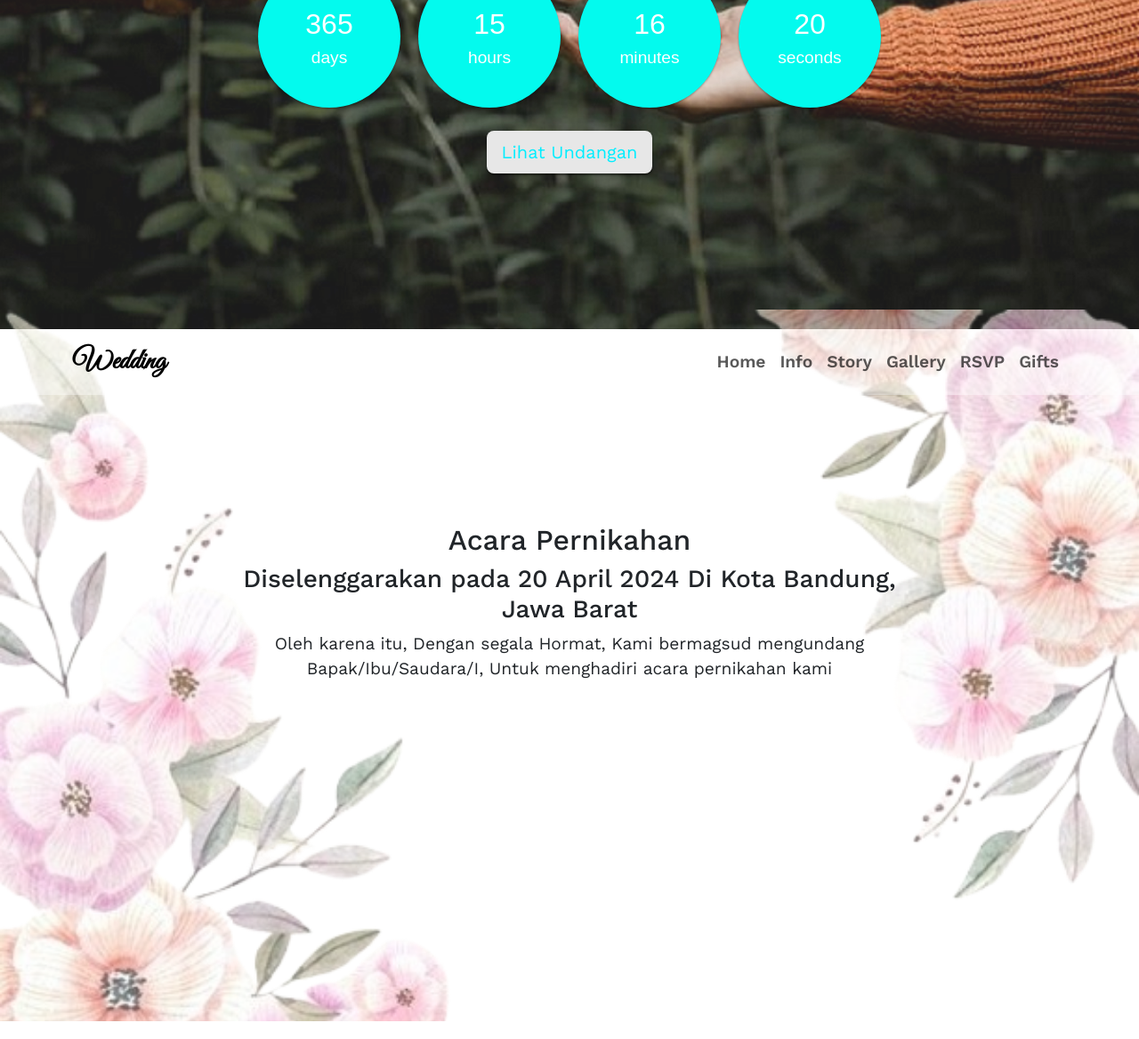
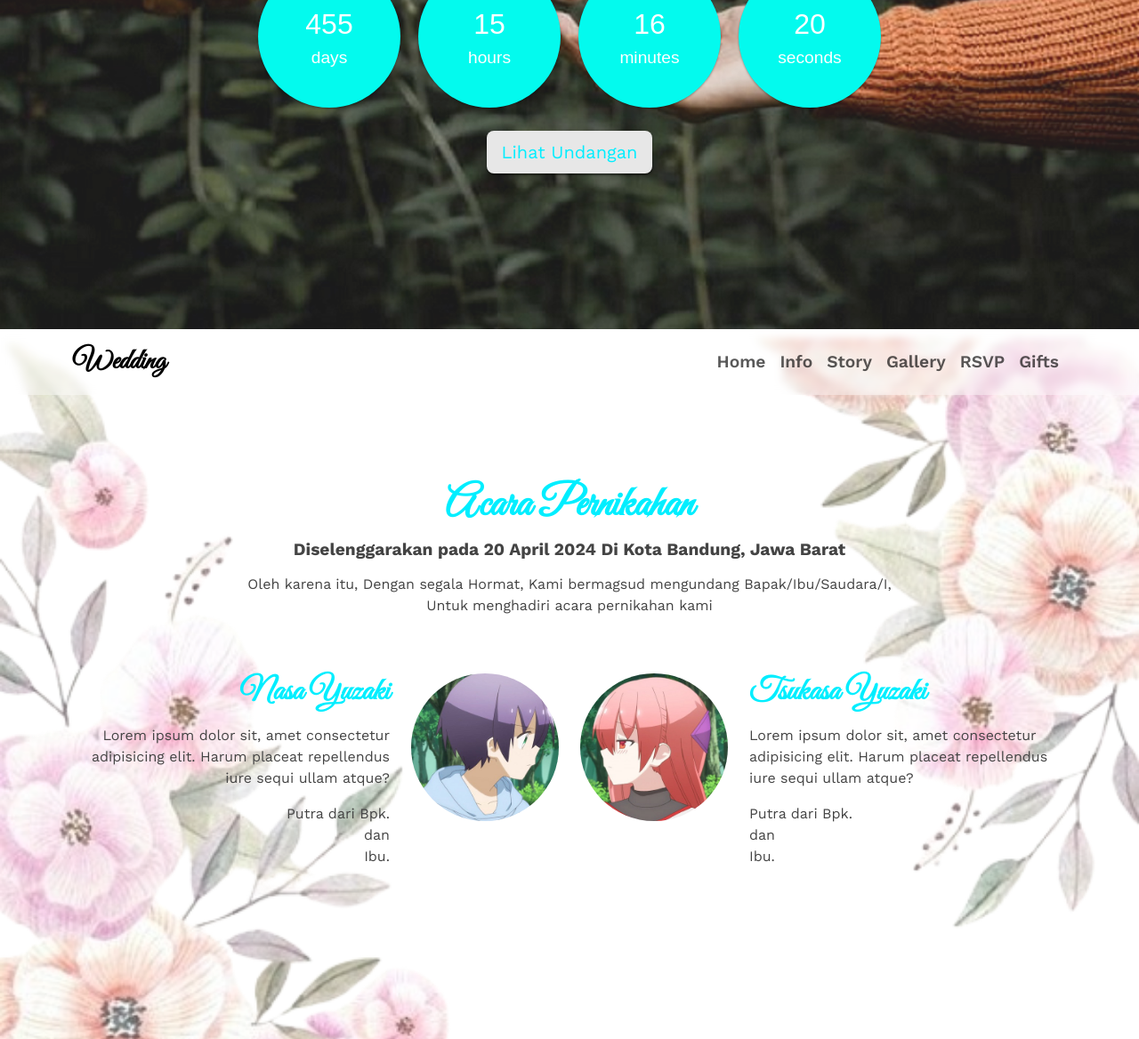
Before and after one commit to taufiqalif/wedding, a plain HTML site: page index.html in a window 1280 px wide. Shown: the part 430-1598 px from the top of the page at 89% size. Drawn offline with nearby package versions, Linux system fonts and the light colour scheme.

Commit message:
create img

```diff
--- a/index.html
+++ b/index.html
@@ -67,6 +67,36 @@
             acara pernikahan kami</p>
         </div>
       </div>
+
+      <div class="row couple mt-5">
+        <div class="col-lg-6">
+          <div class="row">
+            <div class="col-8 text-end">
+              <h3>Nasa Yuzaki</h3>
+              <p>Lorem ipsum dolor sit, amet consectetur adipisicing elit. Harum placeat repellendus iure sequi ullam
+                atque?</p>
+              <p>Putra dari Bpk. <br> dan <br> Ibu. </p>
+            </div>
+            <div class="col-4">
+              <img src="img/nasaXtsukasa1.jpg" alt="Nasa Yuzaki" class="img-resposive rounded-circle">
+            </div>
+          </div>
+        </div>
+
+        <div class="col-lg-6">
+          <div class="row">
+            <div class="col-4">
+              <img src="img/nasaXtsukasa2.jpg" alt="Tsukasa Yuzaki" class="img-resposive rounded-circle">
+            </div>
+            <div class="col-8 text-start">
+              <h3>Tsukasa Yuzaki</h3>
+              <p>Lorem ipsum dolor sit, amet consectetur adipisicing elit. Harum placeat repellendus iure sequi ullam
+                atque?</p>
+              <p>Putra dari Bpk. <br> dan <br> Ibu. </p>
+            </div>
+          </div>
+        </div>
+      </div>
     </div>
   </section>
 
@@ -78,7 +108,7 @@
     // untuk mengatur tanggal wedding
     simplyCountdown('.simply-countdown', {
       year: 2025, // required
-      month: 1, // required
+      month: 4, // required
       day: 21, // required
       hours: 8, // Default is 0 [0-23] integer
 
--- a/style.css
+++ b/style.css
@@ -59,6 +59,11 @@ body{
 
 .mynavbar{
   background-color: rgba(255, 255, 255, 0.4) !important;
+  backdrop-filter: blur(4px);
+}
+
+.mynavbar .offcanvas{
+  height: 100vh;
 }
 
 .mynavbar .navbar-brand, .mynavbar .offcanvas-title{
@@ -76,9 +81,41 @@ body{
   background-image: url(img/09.png);
   background-size: cover;
   min-height: 100vh;
-  margin-top: -6rem;
-  padding-top: 15rem;
+  margin-top: -4rem;
+  padding-top: 10rem;
   padding-bottom: 5rem;
+}
+
+.home h2{
+  color: var(--btn);
+  font-family: "Great Vibes", cursive;
+  font-size: 3rem;
+  font-weight: bold;
+}
+
+.home h3{
+  color: #444;
+  font-size: 1.2rem;
+  font-family: "Work Sans", sans-serif;
+  font-weight: bold;
+  margin-bottom: 1rem;
+}
+
+.home p{
+  color: #444;
+  font-size: 1rem;
+  font-family: "Work Sans", sans-serif;
+  margin-bottom: 1rem;
+}
+
+.home .couple h3{
+  font-family: "Great Vibes", cursive;
+  font-size: 2.2rem;
+  color: var(--btn);
+}
+
+.home .couple img{
+  width: 100%;
 }
 
 /* media Query */
```
Also changed, not shown: img/07.jpg (deleted), img/nasaXtsukasa1.jpg (added), img/nasaXtsukasa2.jpg (added).
